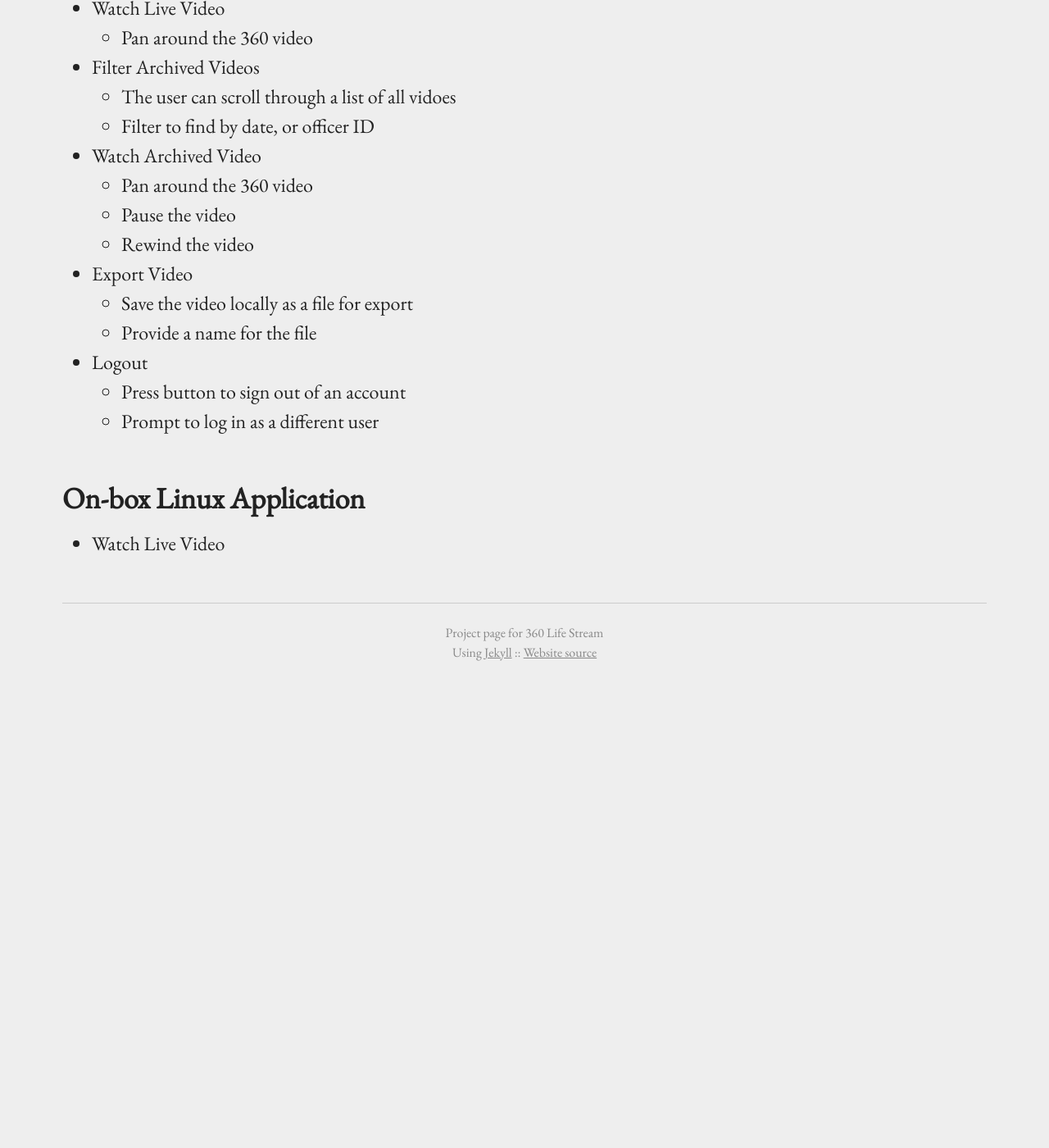
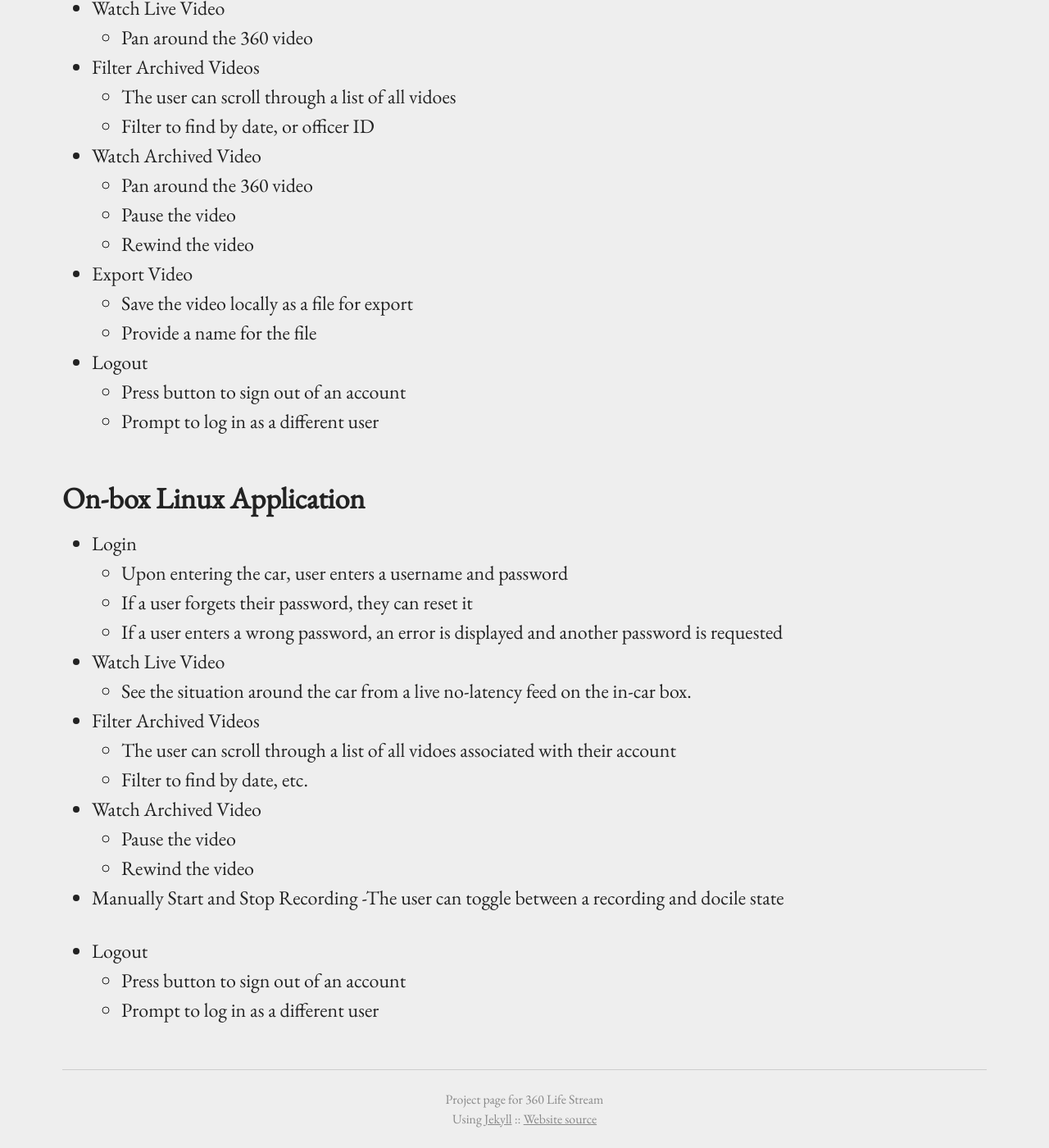
Before and after one commit to 360ls/360ls, a Jekyll site: the page built from _requirements/functionalspec/usecases.md, in a window 1280 px wide and 1400 px high, scrolled down 671 px. Shown: the whole window at 82% size. Built offline with Jekyll 4.4.1, drawn with Linux system fonts in a browser that asks for light colours; before the commit the page ends 1503 px from its top, so only the background shows below that; some of the changed text lies outside the part shown.

Commit message:
finished functional spec

```diff
--- a/_requirements/functionalspec/usecases.md
+++ b/_requirements/functionalspec/usecases.md
@@ -10,8 +10,8 @@ This portion of the website highlights the use cases portion of the functional s
 - Login
 	- First time user creates an account
 	- Repeat users enter a username and password
-	- If a user forgets their password they can reset it
-	- If a user enters a wrong password it should display an error
+	- If a user forgets their password, they can reset it
+	- If a user enters a wrong password, an error is displayed and another password is requested
 
 - Filter Live Videos
 	- Filter the visible live videos to look for a specific officer's live feed
@@ -37,4 +37,25 @@ This portion of the website highlights the use cases portion of the functional s
 	- Prompt to log in as a different user
 
 ## On-box Linux Application
+- Login
+	- Upon entering the car, user enters a username and password
+	- If a user forgets their password, they can reset it
+	- If a user enters a wrong password, an error is displayed and another password is requested
+
 - Watch Live Video
+	- See the situation around the car from a live no-latency feed on the in-car box.
+
+- Filter Archived Videos
+	- The user can scroll through a list of all vidoes associated with their account
+	- Filter to find by date, etc.
+
+- Watch Archived Video
+	- Pause the video
+	- Rewind the video
+
+- Manually Start and Stop Recording
+	-The user can toggle between a recording and docile state
+
+- Logout
+	- Press button to sign out of an account
+	- Prompt to log in as a different user
```
Also changed, not shown: _requirements/stories.md (+11 -6 lines).
